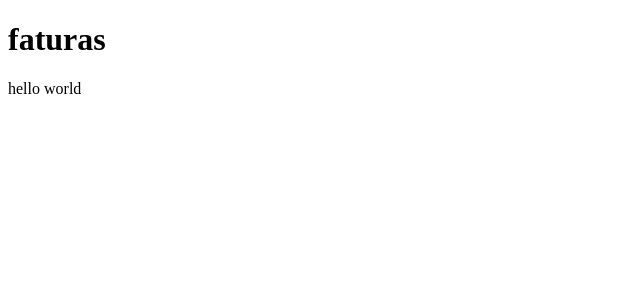
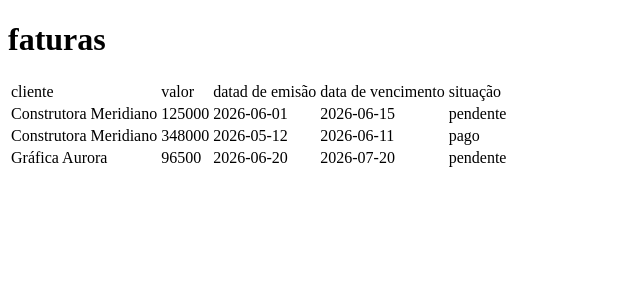
Before and after one commit to alinesilvacod/gefina, a React (Vite) app in the folder web/: page / in a window 1280 px wide. Shown: the top 300 px of the page, without its empty margins (0-640 px from the left). Built offline with nearby package versions, Linux system fonts and the light colour scheme.

Commit message:
modularizar aplicaçao de componentes
close #6

```diff
--- /dev/null
+++ b/web/src/App.tsx
@@ -0,0 +1,47 @@
+import type {Invoice} from './invoiceType.ts';
+
+import InvoiceTable from './InvoiceTable.tsx';
+
+const invoices: Invoice[] = [
+  {
+    id: 1,
+    amount: 125000,
+    status: 'pending',
+    issueDate: '2026-06-01',
+    dueDate: '2026-06-15',
+    customer: {
+      id: 1,
+      name: 'Construtora Meridiano',
+      email: 'contato@meridiano.com.br',
+    },
+  },
+  {
+    id: 2,
+    amount: 348000,
+    status: 'paid',
+    issueDate: '2026-05-12',
+    dueDate: '2026-06-11',
+    customer: {
+      id: 1,
+      name: 'Construtora Meridiano',
+      email: 'contato@meridiano.com.br',
+    },
+  },
+  {
+    id: 3,
+    amount: 96500,
+    status: 'pending',
+    issueDate: '2026-06-20',
+    dueDate: '2026-07-20',
+    customer: {
+      id: 2,
+      name: 'Gráfica Aurora',
+      email: 'contato@graficaaurora.com.br',
+    },
+  }
+];
+
+
+export default function App () {
+    return <InvoiceTable invoices={invoices} />
+}
--- /dev/null
+++ b/web/src/InvoiceTable.tsx
@@ -0,0 +1,31 @@
+import type{ Invoice } from './invoiceType.ts'
+import InvoiceRow from './invoiceRow.tsx';
+
+interface InvoiceTableProps {
+invoices: Invoice[];
+}
+
+export default function InvoiceTable(props: InvoiceTableProps ) {
+
+    return <table>
+
+        <thead>
+            <tr>
+            <td>cliente</td>
+            <td>valor</td>
+            <td>datad de emisão</td>
+            <td>data de vencimento</td>
+            <td>situação</td>
+</tr>
+        </thead>
+        <tbody>
+{props.invoices.map(invoice=> (
+    <InvoiceRow
+    key={invoice.id}
+    invoice={invoice}
+    />
+))}
+        </tbody>
+    </table>
+
+}
--- /dev/null
+++ b/web/src/invoiceRow.tsx
@@ -0,0 +1,16 @@
+import type { Invoice} from './invoiceType.ts';
+import statusLabel from './statusLabel.ts';
+
+interface InvoiceRowProps{
+    invoice: Invoice;
+}
+
+export default function InvoiceRow(props:InvoiceRowProps) {
+    return <tr>
+<td>{props.invoice.customer.name}</td>
+<td>{props.invoice.amount}</td>
+<td>{props.invoice.issueDate}</td>
+<td>{props.invoice.dueDate}</td>
+<td>{statusLabel(props.invoice.status)}</td>
+  </tr>;
+}
--- /dev/null
+++ b/web/src/invoiceType.ts
@@ -0,0 +1,18 @@
+
+
+export type InvoiceStatus = 'pending' | 'paid';
+
+interface Customer {
+  id: number;
+  name: string;
+  email: string;
+}
+
+export interface Invoice {
+  id: number;
+  amount: number;
+  status: InvoiceStatus;
+  issueDate: string;
+  dueDate: string;
+  customer: Customer;
+}
--- a/web/src/main.tsx
+++ b/web/src/main.tsx
@@ -1,5 +1,6 @@
 import { createRoot } from 'react-dom/client';
+import App from './App.tsx';
 
 const root = document.querySelector('div');
 
-if (root !== null) createRoot(root).render('hello world');
+if (root !== null) createRoot(root).render(<App/>);
--- /dev/null
+++ b/web/src/statusLabel.ts
@@ -0,0 +1,5 @@
+import type {InvoiceStatus} from './invoiceType.ts';
+
+export default function statusLabel(status: InvoiceStatus) {
+    return status === 'paid' ? 'pago' : 'pendente';
+}
--- a/web/tsconfig.json
+++ b/web/tsconfig.json
@@ -7,6 +7,8 @@
     "jsx": "react-jsx",
     "strict": true,
     "erasableSyntaxOnly": true,
+    "verbatimModuleSyntax": true,
+    "allowImportingTsExtensions": true,
     "noEmit": true
     },
     "include": ["src"]
```
